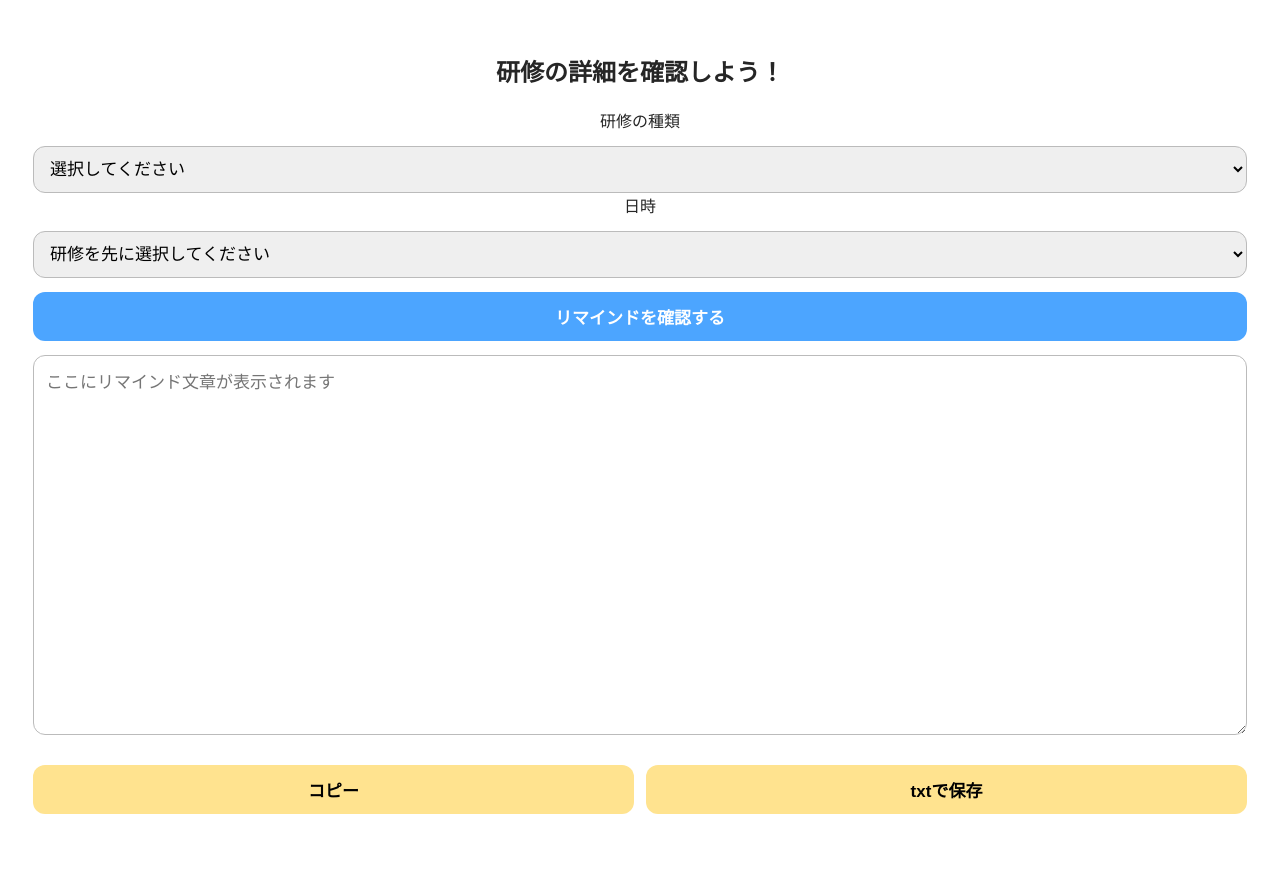
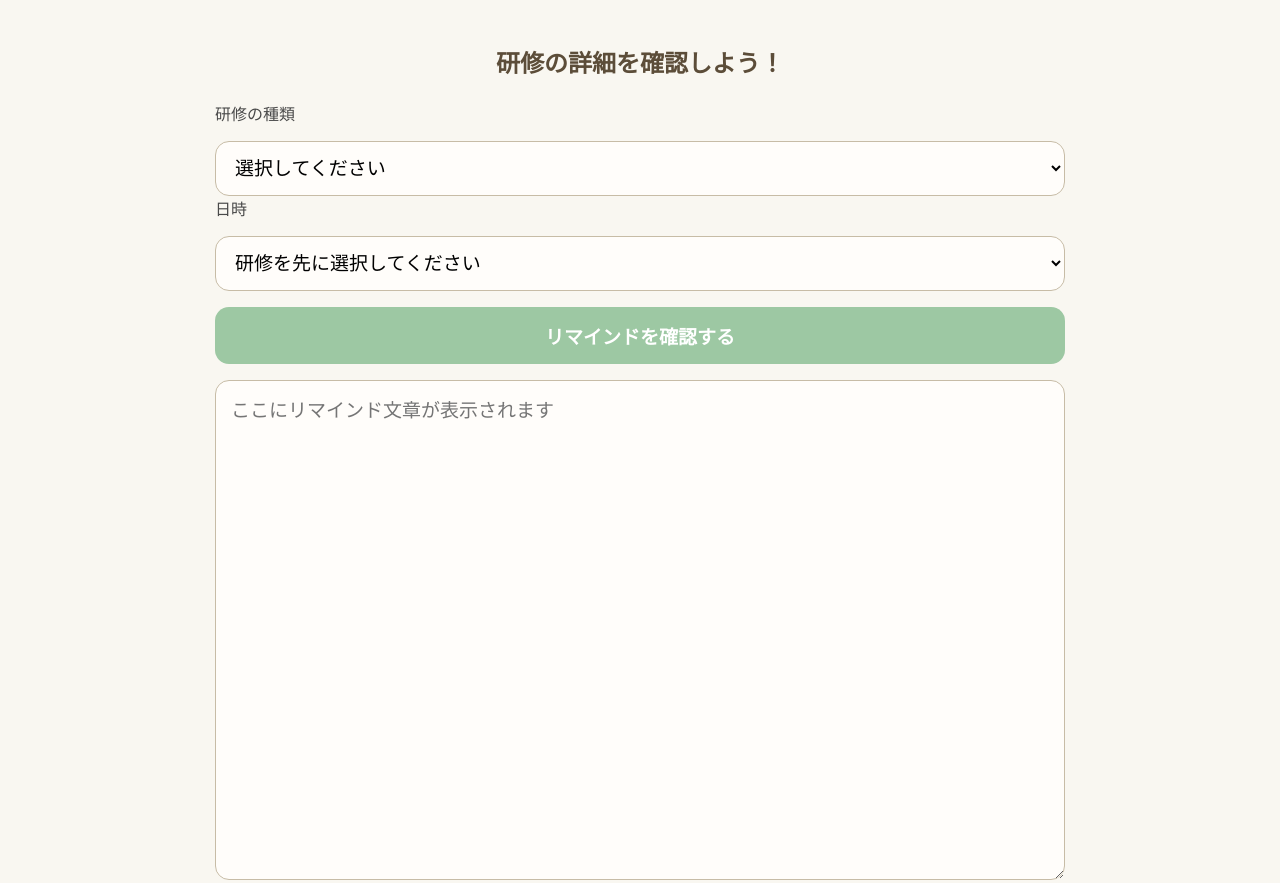
Before and after one commit to maho1203/reminder, a plain HTML site: page index.html in a window 1280 px wide. Shown: the top 883 px of the page. Before the commit the page ends 847 px from the top, so only its background shows below. Drawn offline with Linux system fonts and the light colour scheme.

Commit message:
Update styles.css

```diff
--- a/styles.css
+++ b/styles.css
@@ -1,52 +1,90 @@
 body {
-    font-family: Arial, sans-serif;
-    text-align: center;
-    padding: 25px;
-    color: #262626;
+  font-family: "Yu Gothic", "Hiragino Sans", sans-serif;
+  margin: 0;
+  padding: 0;
+  background-color: #f9f7f1; /* ナチュラルアイボリー */
+  color: #4a4a4a;
 }
 
+.container {
+  max-width: 850px;
+  margin: 0 auto;
+  padding: 24px;
+}
+
+h2 {
+  margin-bottom: 22px;
+  font-size: 24px;
+  font-weight: 600;
+  text-align: center;
+  color: #5c4d39; /* 優しいブラウン */
+}
+
+/* 入力パーツ */
 select, button, textarea {
   width: 100%;
-  font-size: 17px;
-  padding: 12px;
-  margin-top: 14px;
-  border-radius: 12px; /* ←角丸 */
-  border: 1px solid #bbb;
+  font-size: 18px;
+  padding: 15px;
+  margin-top: 16px;
+  border-radius: 14px;
+  border: 1px solid #c7bca6;
+  background-color: #fffdfa;
   box-sizing: border-box;
 }
 
-/* ボタンスタイル */
+/* ボタン */
 button {
   cursor: pointer;
-  font-weight: bold;
+  font-weight: 600;
+  transition: 0.25s;
   border: none;
-  transition: 0.25s;
 }
 
-/* 生成ボタン（青） */
+/* リマインド生成ボタン（ナチュラルグリーン） */
 #generateBtn {
-  background-color: #4ca5ff;
+  background-color: #9dc8a3;
   color: white;
 }
 #generateBtn:hover {
-  background-color: #1f8bff;
+  background-color: #88b291;
 }
 
-/* コピー＆保存ボタン（黄色） */
+/* コピー・保存（ナチュラルベージュ） */
 .buttons {
   display: flex;
-  gap: 12px;
+  gap: 14px;
   margin-top: 12px;
 }
 .buttons button {
-  background-color: #ffe38f;
+  background-color: #e7d7b7;
+  color: #4c4c4c;
 }
 .buttons button:hover {
-  background-color: #ffd54d;
+  background-color: #dac29a;
 }
 
-/* テキストエリア */
 textarea {
-  height: 380px;
+  height: 420px;
   resize: vertical;
+  line-height: 1.7;
 }
+
+/* --------📱 スマホ最適化 -------- */
+@media (max-width: 640px) {
+  body { font-size: 18px; } /* 全体拡大 */
+  .container { padding: 20px; }
+  select, button, textarea {
+    font-size: 19px;
+    padding: 17px;
+  }
+  textarea { height: 500px; }
+  .buttons {
+    flex-direction: column; /* 縦に並べる */
+  }
+}
+
+/* --------💻 PC向け -------- */
+@media (min-width: 1000px) {
+  textarea { height: 500px; }
+  select, button, textarea { font-size: 19px; }
+}
```
